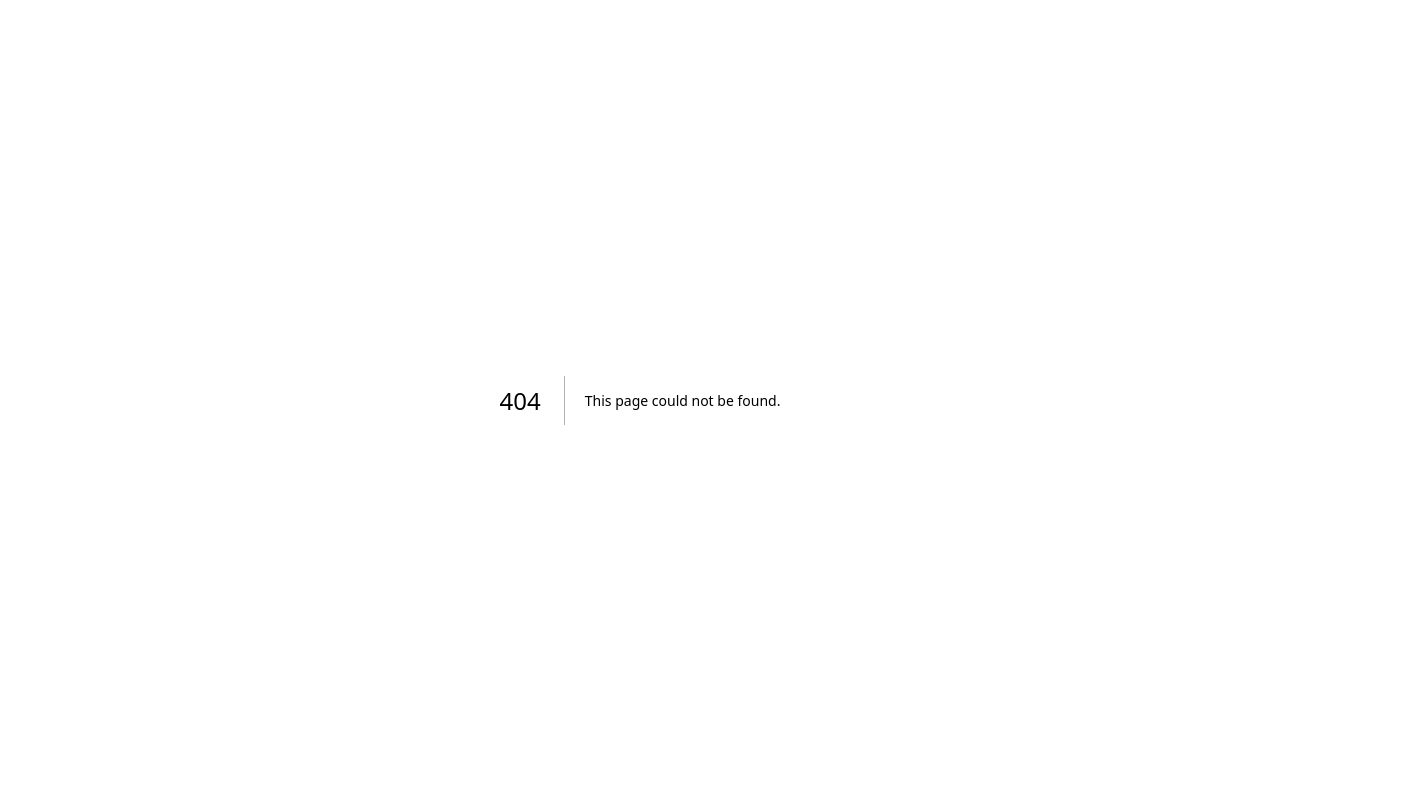
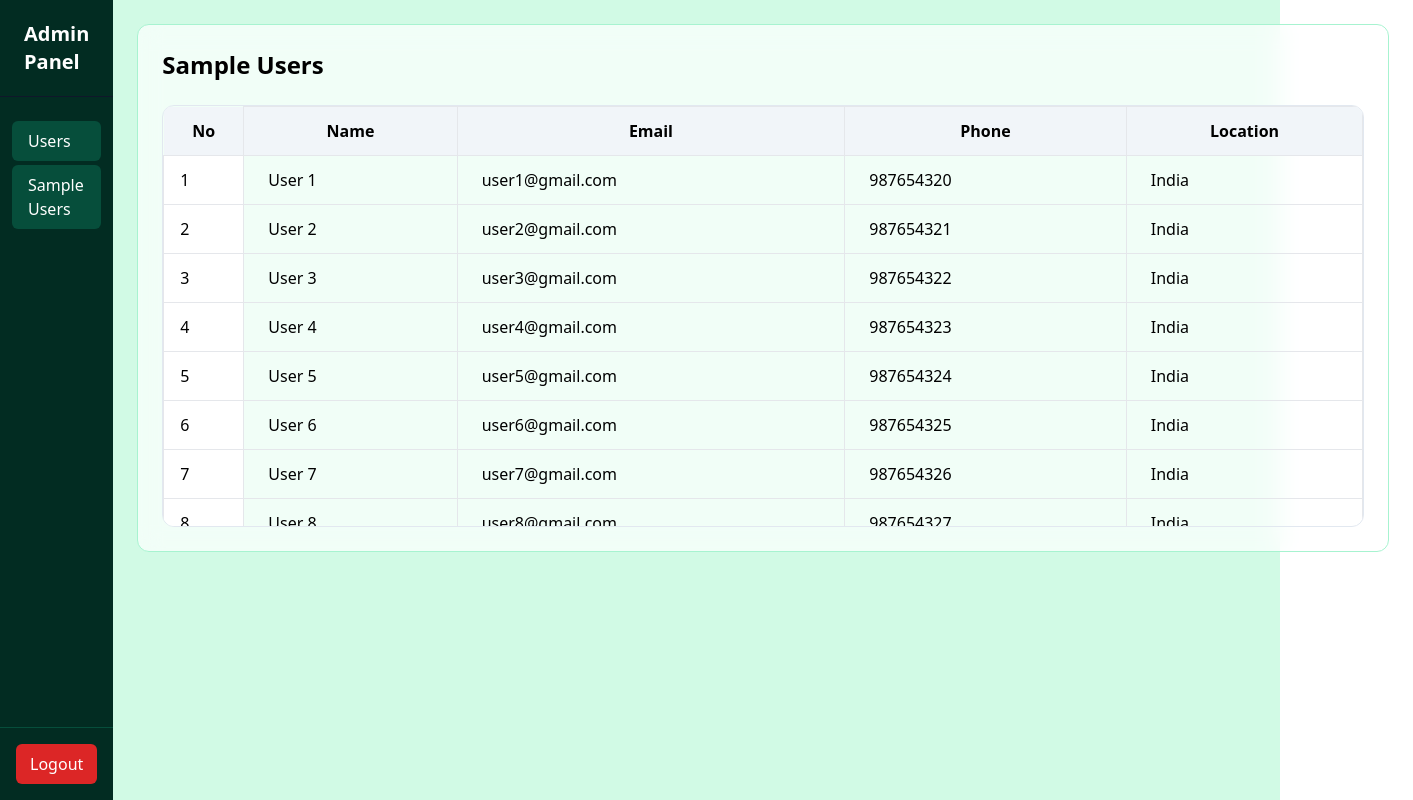
Before and after one commit to Pravin-fp/Next.js-TS, a Next.js app: page /sample-users in a window 1280 px wide. Before the commit this address had no page. Shown: the whole page, 1413 px wide, since content can reach past the window. Built offline with nearby package versions, Linux system fonts and the light colour scheme.

Commit message:
Add sample users page and update sidebar

```diff
--- a/components/Sidebar.tsx
+++ b/components/Sidebar.tsx
@@ -24,11 +24,21 @@ export default function Sidebar() {
       {/* Navigation */}
       <nav className="flex-1 px-3 py-6 space-y-1">
         <button
-          className="w-full flex items-center gap-3 px-4 py-2 rounded-md bg-emerald-900 text-white"
+         onClick={() => router.push("/dashboard")}
+          className="w-full text-left px-4 py-2 rounded-md bg-emerald-900 text-white hover:bg-emerald-800"
+
         >
           Users
         </button>
-      </nav>
+
+
+      <button
+       onClick={() => router.push("/sample-users")}
+        className="w-full text-left px-4 py-2 rounded-md bg-emerald-900 text-white hover:bg-emerald-800"
+         >
+            Sample Users
+       </button>
+</nav>
 
       {/* Logout */}
       <div className="p-4 border-t border-emerald-900">
--- /dev/null
+++ b/pages/sample-users.tsx
@@ -0,0 +1,55 @@
+import Layout from "../components/Layout";
+
+const users = Array.from({ length: 20 }).map((_, i) => ({
+  no: i + 1,
+  name: `User ${i + 1}`,
+  email: `user${i + 1}@gmail.com`,
+  phone: `98765432${i}`,
+  location: "India",
+}));
+
+export default function SampleUsers() {
+  return (
+    <Layout>
+      <h1 className="text-2xl font-semibold mb-6">Sample Users</h1>
+
+      {/* TABLE CONTAINER */}
+      <div className="relative border border-slate-200 rounded-xl overflow-hidden">
+        {/* Scroll container */}
+        <div className="max-h-[420px] overflow-x-auto overflow-y-auto">
+          <table className="min-w-[1200px] table-fixed border-collapse">
+            {/* TABLE HEADER */}
+            <thead className="sticky top-0 z-20 bg-slate-100">
+              <tr>
+                <th className="sticky left-0 z-40 bg-slate-100 px-4 py-3 "style={{ width: 80 }}>
+                  No
+                </th>
+                <th className="px-6 py-3 border">Name</th>
+                <th className="px-6 py-3 border">Email</th>
+                <th className="px-6 py-3 border">Phone</th>
+                <th className="px-6 py-3 border">Location</th>
+              </tr>
+            </thead>
+
+            {/* TABLE BODY */}
+            <tbody>
+              {users.map((u) => (
+                <tr key={u.no} className="hover:bg-slate-50">
+                  {/* FIXED FIRST COLUMN */}
+                  <td className="sticky left-0 bg-white z-10 px-4 py-3 border font-medium">
+                    {u.no}
+                  </td>
+
+                  <td className="px-6 py-3 border">{u.name}</td>
+                  <td className="px-6 py-3 border">{u.email}</td>
+                  <td className="px-6 py-3 border">{u.phone}</td>
+                  <td className="px-6 py-3 border">{u.location}</td>
+                </tr>
+              ))}
+            </tbody>
+          </table>
+        </div>
+      </div>
+    </Layout>
+  );
+}
```
